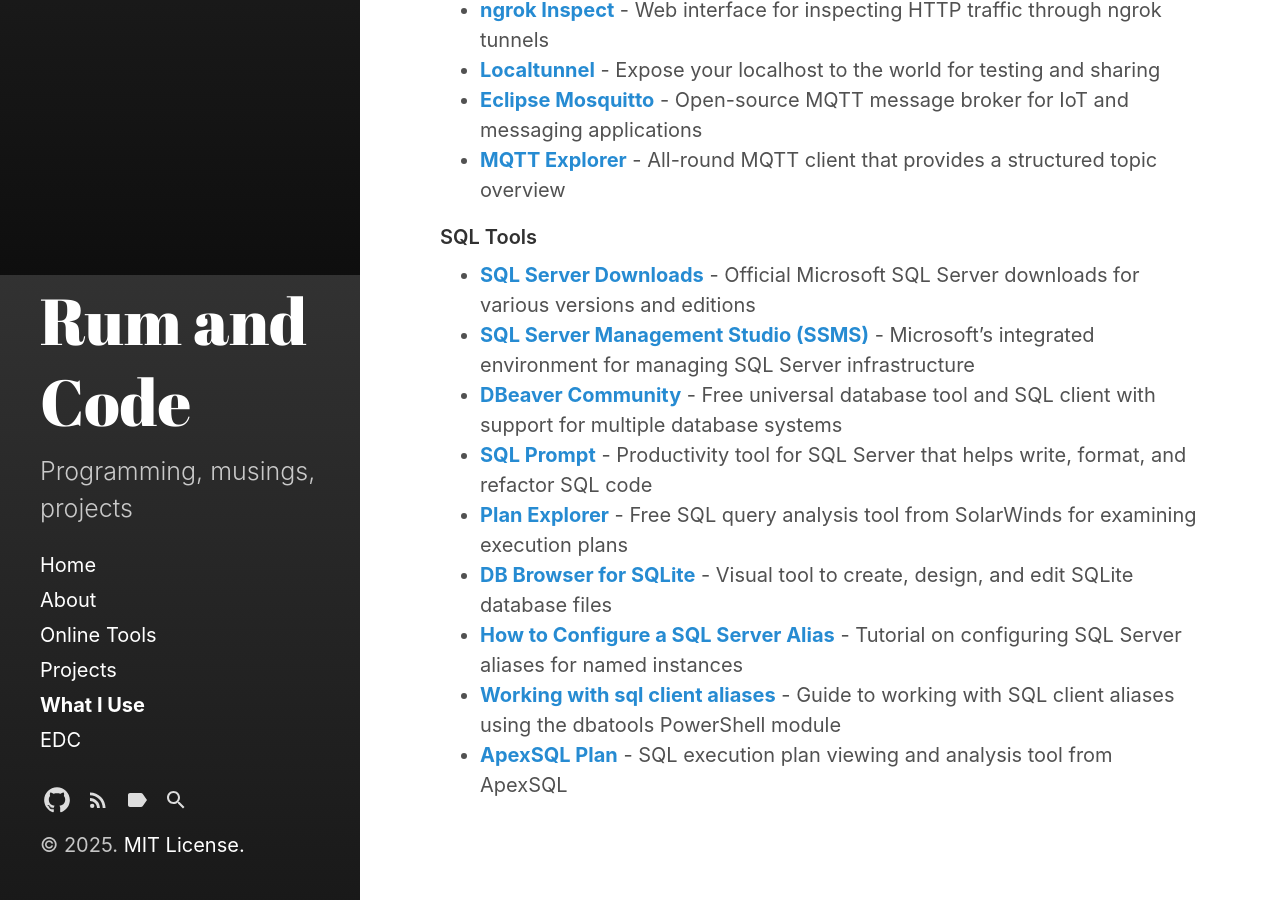
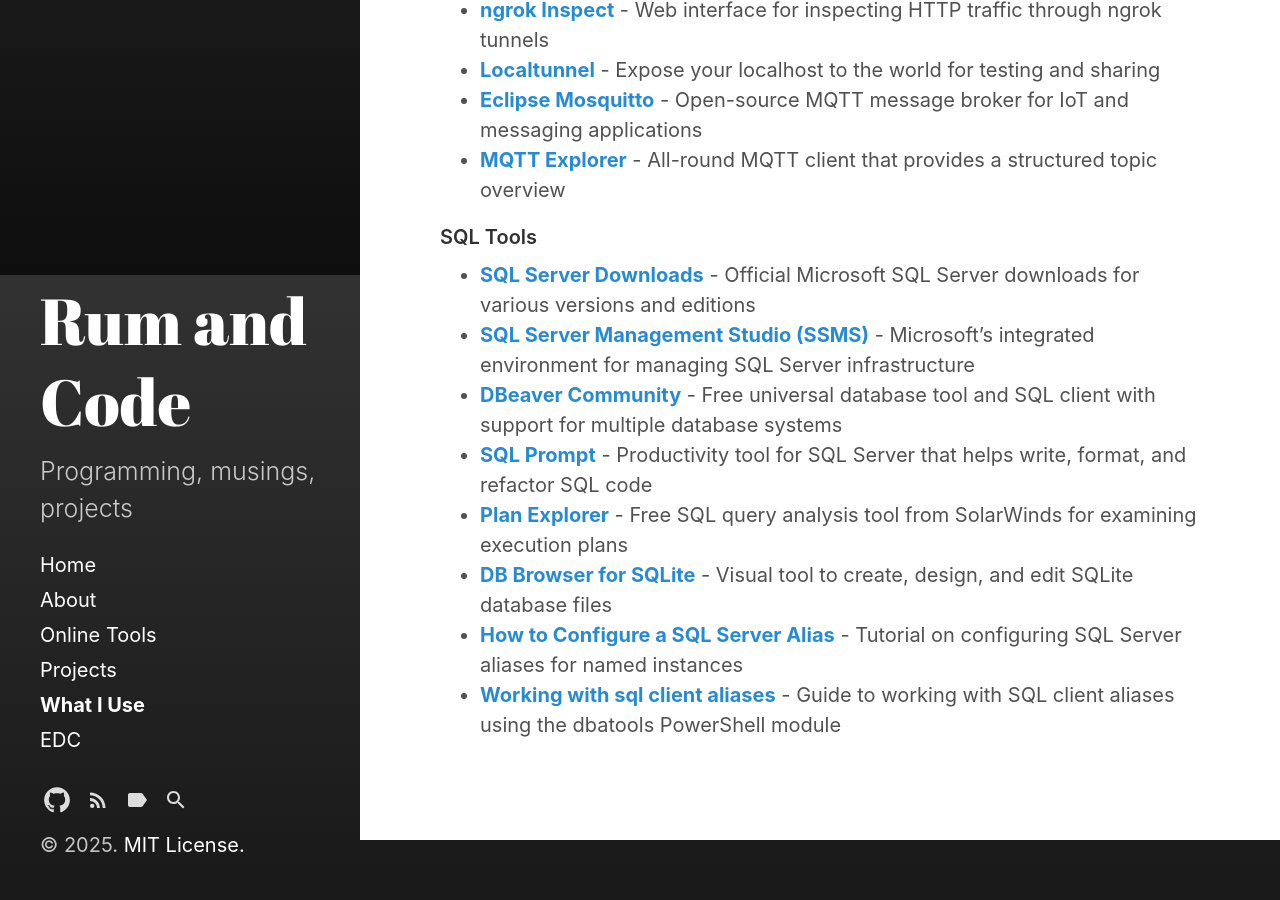
Before and after one commit to Echostorm44/echostorm44.github.io, a Jekyll site: the page built from category/WhatIUse.md, in a window 1280 px wide and 900 px high, scrolled down 4225 px. Built offline with Jekyll 4.4.1, drawn with Linux system fonts in a browser that asks for light colours.

```diff
--- a/category/WhatIUse.md
+++ b/category/WhatIUse.md
@@ -106,4 +106,3 @@ This is my collection of essential software and tools for setting up new systems
 - **[DB Browser for SQLite](https://sqlitebrowser.org/dl/)** - Visual tool to create, design, and edit SQLite database files
 - **[How to Configure a SQL Server Alias](https://mariusschulz.com/blog/how-to-configure-a-sql-server-alias-for-a-named-instance-on-a-development-machine)** - Tutorial on configuring SQL Server aliases for named instances
 - **[Working with sql client aliases](https://dbatools.io/aliases/)** - Guide to working with SQL client aliases using the dbatools PowerShell module
-- **[ApexSQL Plan](https://www.apexsql.com/sql-tools-plan.aspx)** - SQL execution plan viewing and analysis tool from ApexSQL
```
